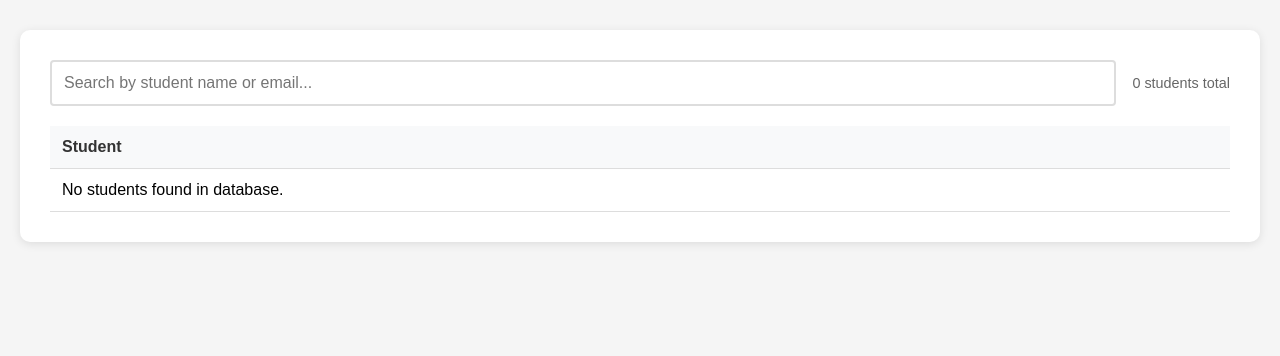
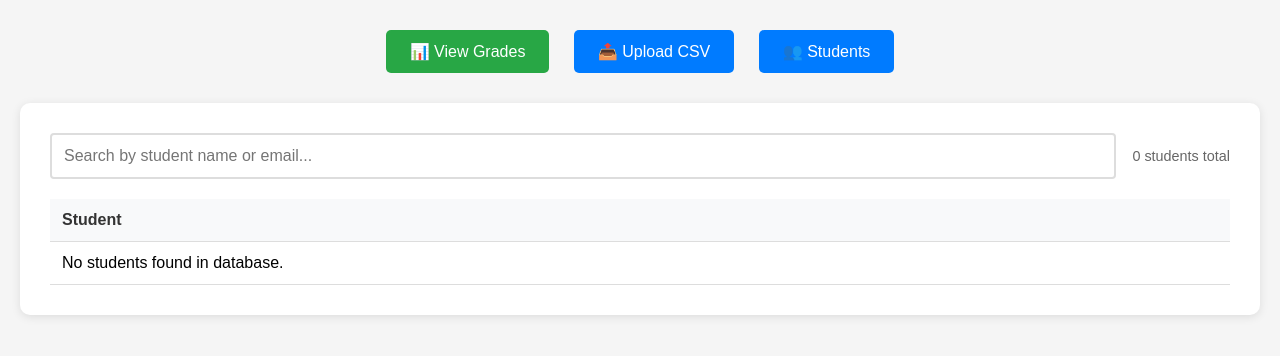
Before and after one commit to thorlorick/database_gradeinsight, a FastAPI app: page /dashboard in a window 1280 px wide. Shown: the part 91-447 px from the top of the page. Run offline with FastAPI, Linux system fonts and the light colour scheme; data that the repository does not hold is empty.

Commit message:
Update dashboard.html

```diff
--- a/templates/dashboard.html
+++ b/templates/dashboard.html
@@ -10,7 +10,11 @@
     <div class="header">
         <h1>Grade Insight Dashboard</h1>
     </div>
-
+ <div class="navigation">
+        <a href="/dashboard" class="nav-button active">📊 View Grades</a>
+        <a href="/upload" class="nav-button">📤 Upload CSV</a>
+        <a href="/students" class="nav-button">👥 Students</a>
+    </div>
     <div class="container">
         <div class="controls">
             <div class="search-section">
```
